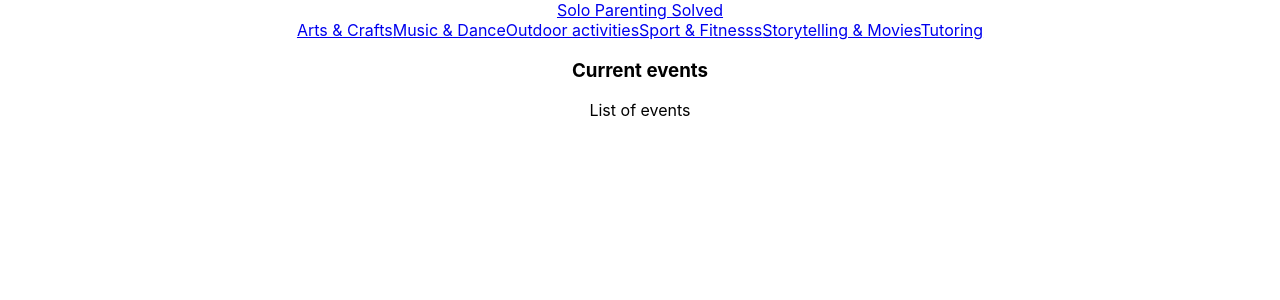
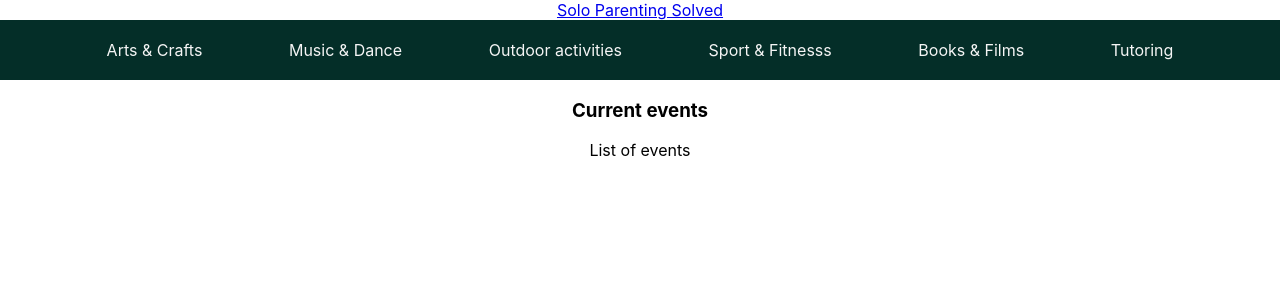
Before and after one commit to mhyder1/gig24-client, a React (Create React App) app: page /userview in a window 1280 px wide. Shown: the top 300 px of the page. Built offline with nearby package versions, Linux system fonts and the light colour scheme.

Commit message:
static version

```diff
--- a/src/App.js
+++ b/src/App.js
@@ -10,27 +10,61 @@ import AddEvents from "./Component/AddEvents/AddEvents";
 import NavMenu from "./Component/NavMenu/NavMenu";
 import Confirm from "./Component/Confirm/Confirm";
 import "./App.css";
+import EventList from "./Component/EventList/EventList";
 
 class App extends Component {
   static contextType = AppContext;
 
- state ={
-    events: []
- }
+  state = {
+    events: [
+      {
+        pname: "Angela",
+        title: "Paint with Angela",
+        time_of_event: new Date(),
+        description:
+          "Cras semper sed sem ac consectetur. Ut lobortis lacus non dui accumsan viverra. Quisque eleifend libero vitae nunc venenatis malesuada",
+        location: "Palisades Park, 1500 Ocean Dr, Santa Monica, CA90504",
+      },
+      {
+        pname: "Meek",
+        title: "Hiking with Meek and Sophia",
+        time_of_event: new Date(),
+        description:
+          "Cras semper sed sem ac consectetur. Ut lobortis lacus non dui accumsan viverra. Quisque eleifend libero vitae nunc venenatis malesuada",
+        location: "Statue of Liberty, New York, NY 10004",
+      },
+      {
+        pname: "Sara",
+        title: "Dance party with Sara",
+        time_of_event: new Date(),
+        description:
+          "Cras semper sed sem ac consectetur. Ut lobortis lacus non dui accumsan viverra. Quisque eleifend libero vitae nunc venenatis malesuada",
+        location: "Little Library, 5575 E 33rd Ave, Denver, CO 80207",
+      },
+      {
+        pname: "Jenny",
+        title: "Storytelling competition",
+        time_of_event: new Date(),
+        description:
+          "Cras semper sed sem ac consectetur. Ut lobortis lacus non dui accumsan viverra. Quisque eleifend libero vitae nunc venenatis malesuada",
+        location: "National Park 100, Larkin St, San Francisco, CA 94102",
+      },
+    ],
+  };
 
- addEvent =(event) => {
+  addEvent = (event) => {
     this.setState({
-     events :[...this.state.events, event]
-   })
- }
- componentDidMount(){
+      events: [...this.state.events, event],
+    });
+  };
 
- }
+  componentDidMount() {}
 
   render() {
     const value = {
-      addEvent: this.addEvent
-    }
+      events: this.state.events,
+      addEvent: this.addEvent,
+    };
 
     return (
       <AppContext.Provider value={value}>
@@ -42,15 +76,17 @@ class App extends Component {
               </Switch>
             </header>
             <Route exact path="/" component={Intro} />
-          <Route exact path="/signup" component={Signup}/>
+            <Route exact path="/signup" component={Signup} />
 
             <section className="home-page">
               <Route path="/home" component={GuestView} />
               <Route path="/home" component={NavMenu} />
+            </section>
+            <section className="userview">
               <Route path="/userview" component={NavMenu} />
               <Route path="/userview" component={UserView} />
+
             </section>
-
             <section className="add-events">
               <Route path="/add-events" component={NavMenu} />
               <Route path="/add-events" component={AddEvents} />
@@ -60,6 +96,26 @@ class App extends Component {
               <Route path="/success" component={NavMenu} />
               <Route path="/success" component={Confirm} />
             </section>
+            <section className="eventList">
+              <Route path="/arts-crafts" component={NavMenu} />
+              <Route path="/arts-crafts" component={EventList} />
+
+              <Route path="/music-dance" component={NavMenu} />
+              <Route path="/music-dance" component={EventList} />
+
+              <Route path="/outdoor-activities" component={NavMenu} />
+              <Route path="/outdoor-activities" component={EventList} />
+
+              <Route path="/sport-fitness" component={NavMenu} />
+              <Route path="/sport-fitness" component={EventList} />
+
+              <Route path="/books-films" component={NavMenu} />
+              <Route path="/books-films" component={EventList} />
+
+              <Route path="/tutoring" component={NavMenu} />
+              <Route path="/tutoring" component={EventList} />
+
+            </section>
           </div>
         </>
       </AppContext.Provider>
--- a/src/Component/AddEvents/AddEvents.js
+++ b/src/Component/AddEvents/AddEvents.js
@@ -23,7 +23,7 @@ static contextType = AppContext
       name: this.state.name,
       title: this.state.title,
       description: this.state.description,
-      id: Math.floor(Math.random()*10000)
+      id: Math.floor(Math.random()*10000) //TODO: fix
     })
 
   }
@@ -31,7 +31,7 @@ static contextType = AppContext
   render() {
     return (
       <>
-        <h2>Add your event</h2>
+        <h2>Create your event</h2>
         <p>Choose date and time:</p>
           <DayTimePicker /> <br/>
         <form onSubmit ={this.handleSubmit}>
@@ -57,7 +57,18 @@ static contextType = AppContext
             name="description"
             required />
           <br/>
-          <input type="submit" value="create event" />
+          <label>Event type</label>
+          <select
+                onChange={(e) => this.handleChange(e)}>
+                <option>--</option>
+                <option>Arts & Crafts</option>
+                <option>Music & Dance</option>
+                <option>Outdoor activities</option>
+                <option>Sport & Fitness</option>
+                <option>Books & Films</option>
+                <option>Tutoring</option>
+              </select>
+          <input type="submit" value="add event" />
         </form>
       </>
     );
--- /dev/null
+++ b/src/Component/EventList/EventList.js
@@ -0,0 +1,33 @@
+import React, { Component } from "react";
+import AppContext from "../Context/AppContext";
+import "./eventList.css";
+
+export default class EventList extends Component {
+  static contextType = AppContext;
+
+  render() {
+    const { events } = this.context;
+    console.log(events);
+    return (
+      <>
+        <h2>Current events</h2>
+        <ul>
+          {events.map((event, id) => (
+            <li key={event.id}>
+              <p className="bold">{event.title}</p>
+              {/* <p>{event.time_of_event}</p> */}
+              <p className="bold">Description</p>
+              <p>{event.description}</p>
+              <p className="bold">Location</p>
+              <p>{event.location}</p>
+              <button>Join Event</button>{' '}
+              <button>Update Event</button>
+              <hr />
+              <br/>
+            </li>
+          ))}
+        </ul>
+      </>
+    );
+  }
+}
--- /dev/null
+++ b/src/Component/EventList/eventList.css
@@ -0,0 +1,3 @@
+.bold {
+    font-weight: bold;
+}
--- a/src/Component/Header/Header.js
+++ b/src/Component/Header/Header.js
@@ -2,5 +2,6 @@ import React from "react";
 import {Link} from 'react-router-dom'
 
 export default function Header() {
-  return <><nav><Link to='/'>Solo Parenting Solved</Link></nav></>;
+  return <><nav><Link  to='/'>Solo Parenting Solved</Link></nav></>;
 }
+// style={{padding:'20px', backgroundColor:'grey'}}
--- a/src/Component/NavMenu/NavMenu.js
+++ b/src/Component/NavMenu/NavMenu.js
@@ -1,15 +1,18 @@
 import React from "react";
 import { Link } from "react-router-dom";
+import './nav.css'
 
 export default function NavMenu(props) {
   return (
     <>
-      <Link to={"/"}>Arts & Crafts</Link>
-      <Link to={"/"}>Music & Dance</Link>
-      <Link to={"/"}>Outdoor activities</Link>
-      <Link to={"/"}>Sport & Fitnesss</Link>
-      <Link to={"/"}>Storytelling & Movies</Link>
-      <Link to={"/"}>Tutoring</Link>
+    <div className='navbar'>
+      <Link className='links' to={"/arts-crafts"}>Arts & Crafts</Link>
+      <Link className='links' to={"/music-dance"}>Music & Dance</Link>
+      <Link className='links' to={"/outdoor-activities"}>Outdoor activities</Link>
+      <Link className='links' to={'/sport-fitness'}>Sport & Fitnesss</Link>
+      <Link className='links' to={"/books-films"}>Books & Films</Link>
+      <Link className='links' to={"/tutoring"}>Tutoring</Link>
+    </div>
     </>
   );
 }
--- /dev/null
+++ b/src/Component/NavMenu/nav.css
@@ -0,0 +1,15 @@
+.navbar {
+    padding: 20px;
+    background-color: rgb(4, 46, 40);
+    display: flex;
+    justify-content: space-evenly;
+}
+
+.links {
+text-decoration: none;
+color: whitesmoke;
+}
+
+li {
+    list-style: none;
+}
```
Also changed, not shown: src/Component/ArtsCrafts/ArtsCrafts.js (deleted, +0 -9 lines), 1 other file (tests, documents, lock files or other folders). Lines whose indentation alone changed are shown as unchanged.
